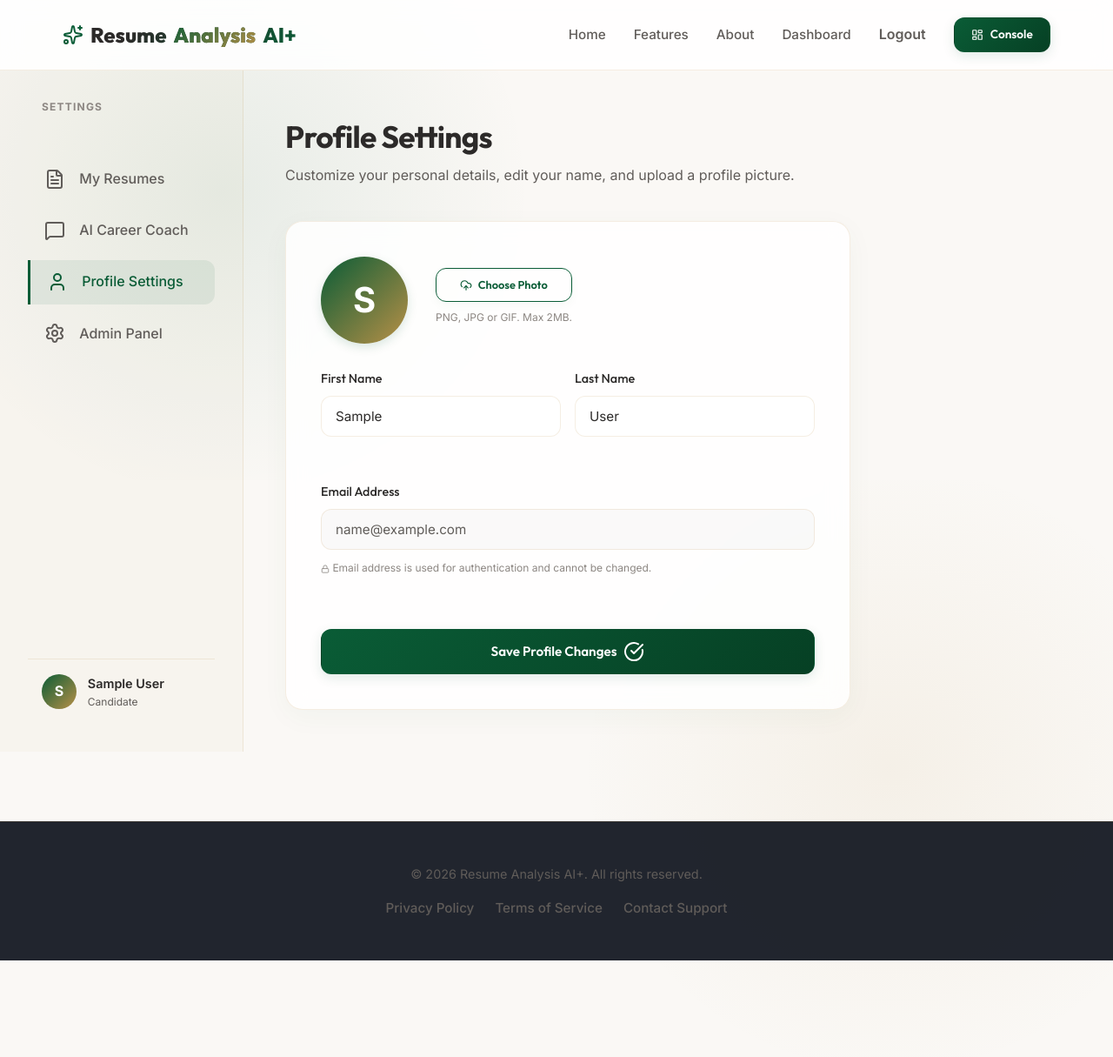
After one commit to amantiwari79/FINAL-YEAR-PROJECT, a Django app: page /profile/edit/ in a window 1280 px wide; the page is wider, and only the part inside the window is pictured. The commit adds this page. Shown: that part at 87% size. Run offline with Django 5.2, Linux system fonts and the light colour scheme; the visitor is signed in with stand-in values (Sample User, id 1).

Commit message:
Implement profile settings editing and avatar upload functionalities

```diff
--- a/accounts/forms.py
+++ b/accounts/forms.py
@@ -35,3 +35,12 @@ class CustomUserCreationForm(forms.ModelForm):
         if commit:
             user.save()
         return user
+
+class UserProfileForm(forms.ModelForm):
+    first_name = forms.CharField(max_length=150, required=True, label=_('First Name'))
+    last_name = forms.CharField(max_length=150, required=True, label=_('Last Name'))
+    profile_image = forms.ImageField(required=False, label=_('Profile Image'))
+
+    class Meta:
+        model = User
+        fields = ('first_name', 'last_name', 'profile_image')
--- a/accounts/models.py
+++ b/accounts/models.py
@@ -30,6 +30,7 @@ class CustomUserManager(BaseUserManager):
 class CustomUser(AbstractUser):
     username = None
     email = models.EmailField(_('email address'), unique=True)
+    profile_image = models.ImageField(upload_to='profile_images/', null=True, blank=True)
 
     USERNAME_FIELD = 'email'
     REQUIRED_FIELDS = []
--- a/accounts/urls.py
+++ b/accounts/urls.py
@@ -21,4 +21,5 @@ urlpatterns = [
     path('support/', views.contact_support, name='contact_support'),
     path('about/', views.about_view, name='about'),
     path('features/', views.features_view, name='features'),
+    path('profile/edit/', views.profile_edit, name='profile_edit'),
 ]
--- a/accounts/views.py
+++ b/accounts/views.py
@@ -3,7 +3,7 @@ from django.contrib.auth import authenticate, login, logout
 from django.contrib.auth.decorators import login_required
 from django.contrib import messages
 from django.utils.translation import gettext_lazy as _
-from .forms import CustomUserCreationForm
+from .forms import CustomUserCreationForm, UserProfileForm
 
 def landing(request):
     """
@@ -128,3 +128,23 @@ def features_view(request):
     Renders the Features page.
     """
     return render(request, 'features.html')
+
+@login_required
+def profile_edit(request):
+    """
+    Renders user profile settings and processes name changes and image uploads.
+    """
+    if request.method == 'POST':
+        form = UserProfileForm(request.POST, request.FILES, instance=request.user)
+        if form.is_valid():
+            form.save()
+            messages.success(request, 'Your profile has been successfully updated!')
+            return redirect('profile_edit')
+        else:
+            for field, errors in form.errors.items():
+                for error in errors:
+                    messages.error(request, f"{field.capitalize()}: {error}")
+    else:
+        form = UserProfileForm(instance=request.user)
+
+    return render(request, 'accounts/profile_edit.html', {'form': form})
--- /dev/null
+++ b/templates/accounts/profile_edit.html
@@ -0,0 +1,165 @@
+{% extends 'base.html' %}
+
+{% block title %}Profile Settings - Resume Analysis AI+{% endblock %}
+
+{% block content %}
+<div class="dashboard-layout">
+
+    <!-- Sidebar Navigation -->
+    <aside class="sidebar">
+        <div style="padding: 0 1rem; margin-bottom: 1rem;">
+            <p style="font-size: 0.75rem; text-transform: uppercase; color: var(--text-muted); font-weight: 700; letter-spacing: 0.1em;">Settings</p>
+        </div>
+
+        <ul class="sidebar-menu">
+            <li>
+                <a href="{% url 'dashboard' %}" class="sidebar-link">
+                    <i data-lucide="file-text"></i>
+                    My Resumes
+                </a>
+            </li>
+            <li>
+                <a href="{% url 'career_coach' %}" class="sidebar-link">
+                    <i data-lucide="message-square"></i>
+                    AI Career Coach
+                </a>
+            </li>
+            <li>
+                <a href="{% url 'profile_edit' %}" class="sidebar-link active">
+                    <i data-lucide="user"></i>
+                    Profile Settings
+                </a>
+            </li>
+            {% if request.user.is_staff %}
+            <li>
+                <a href="{% url 'admin_dashboard' %}" class="sidebar-link">
+                    <i data-lucide="settings"></i>
+                    Admin Panel
+                </a>
+            </li>
+            {% endif %}
+        </ul>
+
+        <!-- Sidebar Footer Avatar -->
+        <div style="margin-top: auto; padding: 1rem; border-top: 1px solid var(--glass-border); display: flex; align-items: center; gap: 0.8rem;">
+            {% if user.profile_image %}
+                <img src="{{ user.profile_image.url }}" alt="Avatar" style="width: 40px; height: 40px; border-radius: 50%; object-fit: cover; border: 1.5px solid var(--primary);">
+            {% else %}
+                <div style="width: 40px; height: 40px; border-radius: 50%; background: linear-gradient(135deg, var(--primary) 0%, var(--secondary) 100%); display: flex; align-items: center; justify-content: center; font-weight: 700; color: #FFFFFF;">
+                    {{ user.first_name|slice:":1" }}{% if not user.first_name %}U{% endif %}
+                </div>
+            {% endif %}
+            <div>
+                <p style="font-weight: 600; font-size: 0.9rem; color: var(--text-primary);">{{ user.first_name }} {{ user.last_name }}</p>
+                <p style="font-size: 0.75rem; color: var(--text-secondary);">Candidate</p>
+            </div>
+        </div>
+    </aside>
+
+    <!-- Main Workspace -->
+    <div class="dashboard-content">
+
+        <div class="dashboard-header">
+            <div class="welcome-msg">
+                <h1>Profile Settings</h1>
+                <p>Customize your personal details, edit your name, and upload a profile picture.</p>
+            </div>
+        </div>
+
+        <div style="max-width: 650px;">
+            <div class="card" style="padding: 2.5rem;">
+
+                <form method="POST" enctype="multipart/form-data" style="display: flex; flex-direction: column; gap: 1.8rem;">
+                    {% csrf_token %}
+
+                    <!-- Avatar Upload Container -->
+                    <div style="display: flex; align-items: center; gap: 2rem;">
+                        <div style="position: relative;">
+                            {% if user.profile_image %}
+                                <img id="avatar-preview" src="{{ user.profile_image.url }}" alt="Avatar" style="width: 100px; height: 100px; border-radius: 50%; object-fit: cover; border: 2.5px solid var(--primary); box-shadow: 0 4px 12px rgba(10, 92, 54, 0.15);">
+                            {% else %}
+                                <div id="avatar-preview-fallback" style="width: 100px; height: 100px; border-radius: 50%; background: linear-gradient(135deg, var(--primary) 0%, var(--secondary) 100%); display: flex; align-items: center; justify-content: center; font-size: 2.5rem; font-weight: 700; color: #FFFFFF; box-shadow: 0 4px 12px rgba(10, 92, 54, 0.15);">
+                                    {{ user.first_name|slice:":1" }}{% if not user.first_name %}U{% endif %}
+                                </div>
+                            {% endif %}
+                        </div>
+
+                        <div style="display: flex; flex-direction: column; gap: 0.5rem;">
+                            <label for="profile_image" class="btn btn-secondary" style="padding: 0.5rem 1.2rem; font-size: 0.8rem; border-color: var(--primary); color: var(--primary); cursor: pointer; display: inline-flex; align-items: center; gap: 0.4rem; background: none;">
+                                <i data-lucide="upload-cloud" style="width: 14px; height: 14px;"></i> Choose Photo
+                            </label>
+                            <input type="file" name="profile_image" id="profile_image" style="display: none;" accept="image/*" onchange="previewImage(this)">
+                            <p style="font-size: 0.75rem; color: var(--text-muted);">PNG, JPG or GIF. Max 2MB.</p>
+                            <p id="file-name" style="font-size: 0.75rem; color: var(--text-secondary); font-weight: 600;"></p>
+                        </div>
+                    </div>
+
+                    <!-- Input Fields -->
+                    <div style="display: grid; grid-template-columns: 1fr 1fr; gap: 1rem;">
+                        <div class="form-group">
+                            <label for="first_name">First Name</label>
+                            <input type="text" name="first_name" id="first_name" class="form-input" value="{{ user.first_name }}" required placeholder="First name">
+                        </div>
+                        <div class="form-group">
+                            <label for="last_name">Last Name</label>
+                            <input type="text" name="last_name" id="last_name" class="form-input" value="{{ user.last_name }}" required placeholder="Last name">
+                        </div>
+                    </div>
+
+                    <div class="form-group">
+                        <label for="email">Email Address</label>
+                        <input type="email" id="email" class="form-input" value="{{ user.email }}" disabled style="cursor: not-allowed; background: rgba(0,0,0,0.02); color: var(--text-secondary); border-color: var(--glass-border);">
+                        <span style="font-size: 0.75rem; color: var(--text-muted); margin-top: 0.2rem;"><i data-lucide="lock" style="width: 10px; height: 10px; display: inline; vertical-align: middle;"></i> Email address is used for authentication and cannot be changed.</span>
+                    </div>
+
+                    <button type="submit" class="btn btn-primary" style="width: 100%; margin-top: 0.5rem; justify-content: center;">
+                        Save Profile Changes <i data-lucide="check-circle"></i>
+                    </button>
+
+                </form>
+
+            </div>
+        </div>
+
+    </div>
+</div>
+{% endblock %}
+
+{% block extra_js %}
+<script>
+    function previewImage(input) {
+        const file = input.files[0];
+        if (file) {
+            // Display filename
+            document.getElementById('file-name').innerText = `Selected: ${file.name}`;
+
+            // Render local preview
+            const reader = new FileReader();
+            reader.onload = function(e) {
+                // If there's an image tag
+                const img = document.getElementById('avatar-preview');
+                if (img) {
+                    img.src = e.target.result;
+                } else {
+                    // Replace fallback div with image
+                    const fallback = document.getElementById('avatar-preview-fallback');
+                    if (fallback) {
+                        const newImg = document.createElement('img');
+                        newImg.id = 'avatar-preview';
+                        newImg.src = e.target.result;
+                        newImg.alt = 'Avatar';
+                        newImg.style.width = '100px';
+                        newImg.style.height = '100px';
+                        newImg.style.borderRadius = '50%';
+                        newImg.style.objectFit = 'cover';
+                        newImg.style.border = '2.5px solid var(--primary)';
+                        newImg.style.boxShadow = '0 4px 12px rgba(10, 92, 54, 0.15)';
+                        fallback.parentNode.replaceChild(newImg, fallback);
+                    }
+                }
+            }
+            reader.readAsDataURL(file);
+        }
+    }
+</script>
+{% endblock %}
```
Also changed, not shown: templates/accounts/admin_panel.html (+13 -3 lines), templates/dashboard.html (+14 -4 lines), accounts/migrations/0002_customuser_profile_image.py (added).
